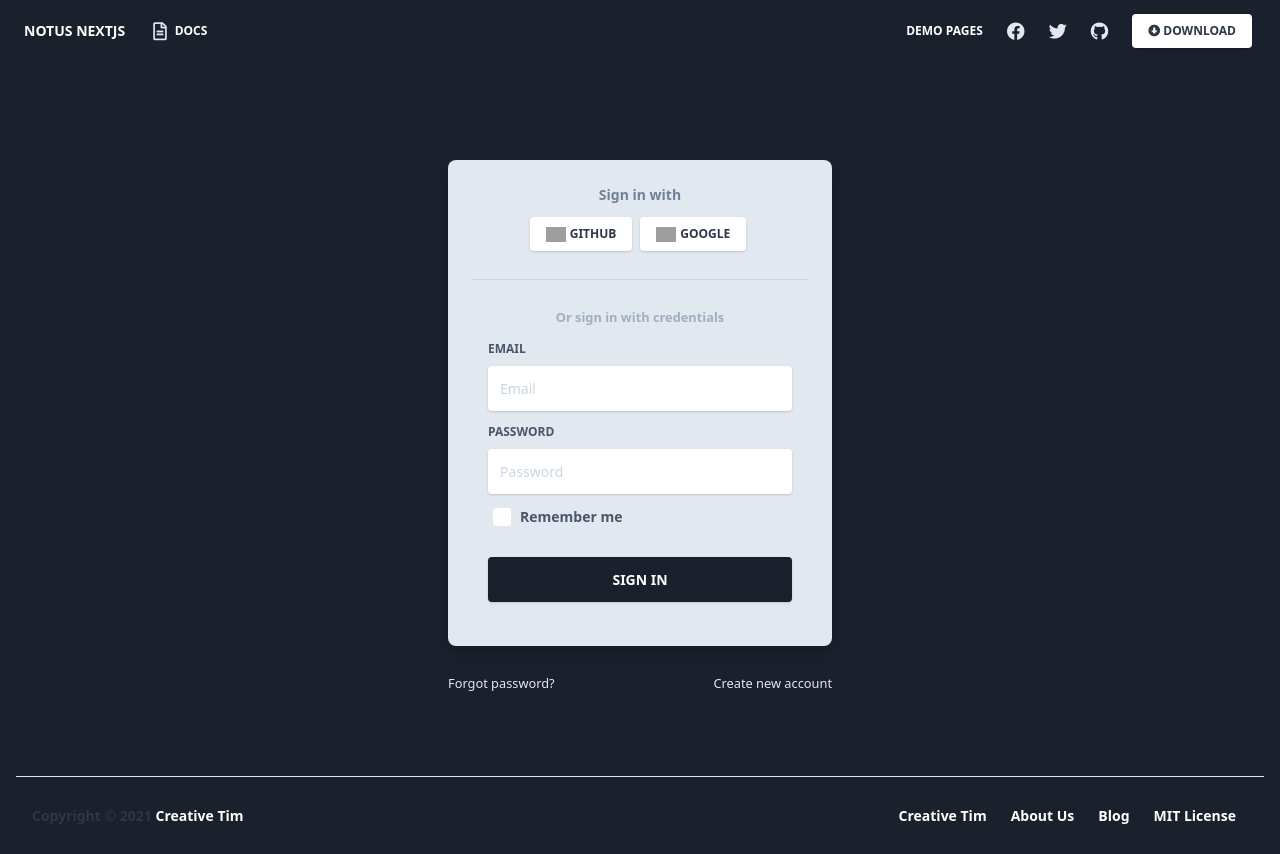
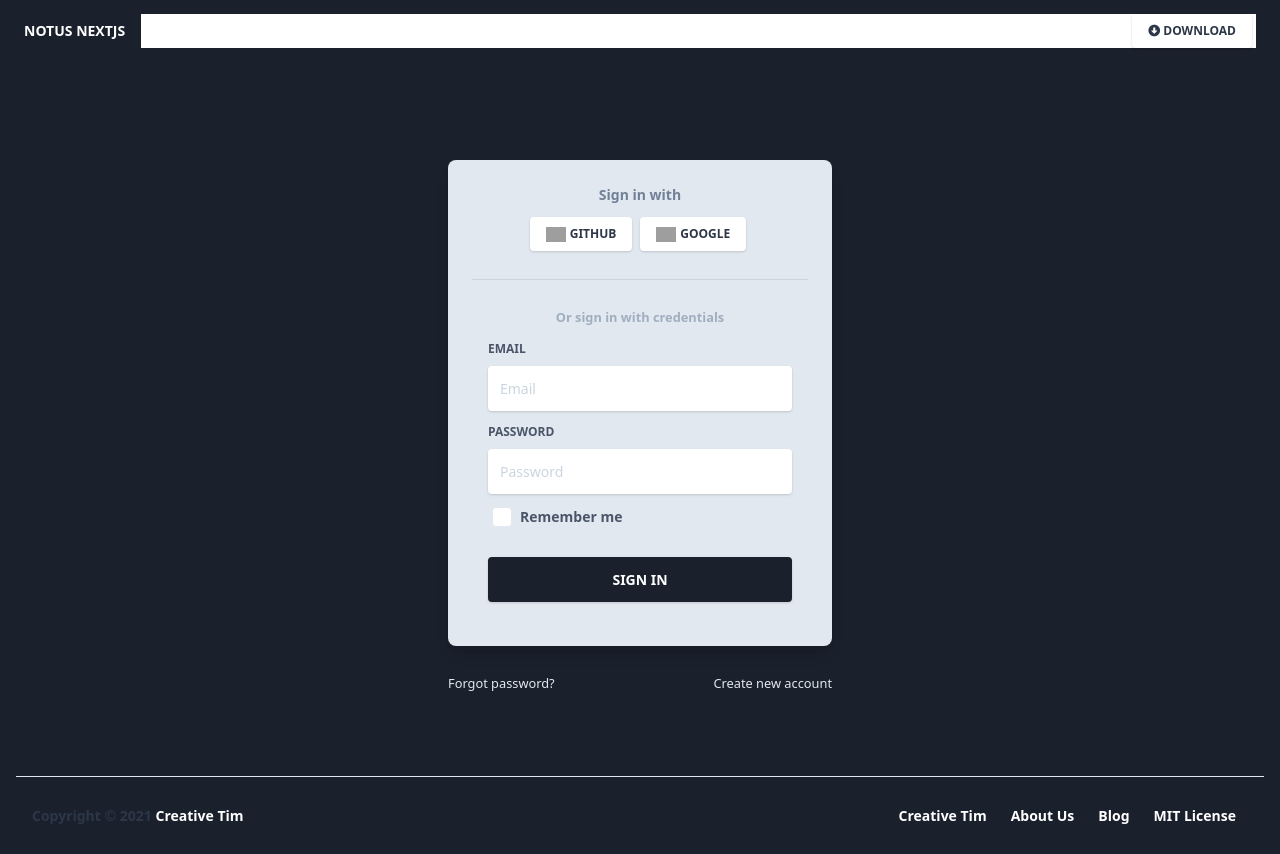
Before and after one commit to healernight1124/notus-nextjs, a Next.js app: page /auth/login in a window 1280 px wide. Built offline with nearby package versions, Linux system fonts and the light colour scheme; grey boxes are pictures that could not be loaded.

Commit message:
refactor: update all

```diff
--- a/components/Navbars/AuthNavbar.js
+++ b/components/Navbars/AuthNavbar.js
@@ -13,7 +13,7 @@ export default function Navbar(props) {
           <div className="w-full relative flex justify-between lg:w-auto lg:static lg:block lg:justify-start">
             <Link href="/">
               <a
-                className="text-white text-sm font-bold leading-relaxed inline-block mr-4 py-2 whitespace-no-wrap uppercase"
+                className="text-white text-sm font-bold leading-relaxed inline-block mr-4 py-2 whitespace-nowrap uppercase"
                 href="#pablo"
               >
                 Notus NextJS
@@ -29,7 +29,7 @@ export default function Navbar(props) {
           </div>
           <div
             className={
-              "lg:flex flex-grow items-center bg-white lg:bg-transparent lg:shadow-none" +
+              "lg:flex flex-grow items-center bg-white lg:bg-opacity-0 lg:shadow-none" +
               (navbarOpen ? " block rounded shadow-lg" : " hidden")
             }
             id="example-navbar-warning"
@@ -37,10 +37,10 @@ export default function Navbar(props) {
             <ul className="flex flex-col lg:flex-row list-none mr-auto">
               <li className="flex items-center">
                 <a
-                  className="lg:text-white lg:hover:text-gray-300 text-gray-800 px-3 py-4 lg:py-2 flex items-center text-xs uppercase font-bold"
+                  className="lg:text-white lg:hover:text-coolGray-200 text-coolGray-700 px-3 py-4 lg:py-2 flex items-center text-xs uppercase font-bold"
                   href="https://www.creative-tim.com/learning-lab/tailwind/nextjs/overview/notus?ref=nnjs-auth-navbar"
                 >
-                  <i className="lg:text-gray-300 text-gray-500 far fa-file-alt text-lg leading-lg mr-2" />{" "}
+                  <i className="lg:text-coolGray-200 text-coolGray-400 far fa-file-alt text-lg leading-lg mr-2" />{" "}
                   Docs
                 </a>
               </li>
@@ -51,40 +51,40 @@ export default function Navbar(props) {
               </li>
               <li className="flex items-center">
                 <a
-                  className="lg:text-white lg:hover:text-gray-300 text-gray-800 px-3 py-4 lg:py-2 flex items-center text-xs uppercase font-bold"
+                  className="lg:text-white lg:hover:text-coolGray-200 text-coolGray-700 px-3 py-4 lg:py-2 flex items-center text-xs uppercase font-bold"
                   href="https://www.facebook.com/sharer/sharer.php?u=https%3A%2F%2Fdemos.creative-tim.com%2Fnotus-nextjs%2F"
                   target="_blank"
                 >
-                  <i className="lg:text-gray-300 text-gray-500 fab fa-facebook text-lg leading-lg " />
+                  <i className="lg:text-coolGray-200 text-coolGray-400 fab fa-facebook text-lg leading-lg " />
                   <span className="lg:hidden inline-block ml-2">Share</span>
                 </a>
               </li>
 
               <li className="flex items-center">
                 <a
-                  className="lg:text-white lg:hover:text-gray-300 text-gray-800 px-3 py-4 lg:py-2 flex items-center text-xs uppercase font-bold"
+                  className="lg:text-white lg:hover:text-coolGray-200 text-coolGray-700 px-3 py-4 lg:py-2 flex items-center text-xs uppercase font-bold"
                   href="https://twitter.com/intent/tweet?url=https%3A%2F%2Fdemos.creative-tim.com%2Fnotus-nextjs%2F&text=Start%20your%20development%20with%20a%20Free%20Tailwind%20CSS%20and%20NextJS%20UI%20Kit%20and%20Admin.%20Let%20Notus%20NextJS%20amaze%20you%20with%20its%20cool%20features%20and%20build%20tools%20and%20get%20your%20project%20to%20a%20whole%20new%20level."
                   target="_blank"
                 >
-                  <i className="lg:text-gray-300 text-gray-500 fab fa-twitter text-lg leading-lg " />
+                  <i className="lg:text-coolGray-200 text-coolGray-400 fab fa-twitter text-lg leading-lg " />
                   <span className="lg:hidden inline-block ml-2">Tweet</span>
                 </a>
               </li>
 
               <li className="flex items-center">
                 <a
-                  className="lg:text-white lg:hover:text-gray-300 text-gray-800 px-3 py-4 lg:py-2 flex items-center text-xs uppercase font-bold"
+                  className="lg:text-white lg:hover:text-coolGray-200 text-coolGray-700 px-3 py-4 lg:py-2 flex items-center text-xs uppercase font-bold"
                   href="https://github.com/creativetimofficial/notus-nextjs?ref=nnjs-auth-navbar"
                   target="_blank"
                 >
-                  <i className="lg:text-gray-300 text-gray-500 fab fa-github text-lg leading-lg " />
+                  <i className="lg:text-coolGray-200 text-coolGray-400 fab fa-github text-lg leading-lg " />
                   <span className="lg:hidden inline-block ml-2">Star</span>
                 </a>
               </li>
 
               <li className="flex items-center">
                 <button
-                  className="bg-white text-gray-800 active:bg-gray-100 text-xs font-bold uppercase px-4 py-2 rounded shadow hover:shadow-md outline-none focus:outline-none lg:mr-1 lg:mb-0 ml-3 mb-3 ease-linear transition-all duration-150"
+                  className="bg-white text-coolGray-700 active:bg-coolGray-new text-xs font-bold uppercase px-4 py-2 rounded shadow hover:shadow-md outline-none focus:outline-none lg:mr-1 lg:mb-0 ml-3 mb-3 ease-linear transition-all duration-150"
                   type="button"
                 >
                   <i className="fas fa-arrow-alt-circle-down"></i> Download
```
